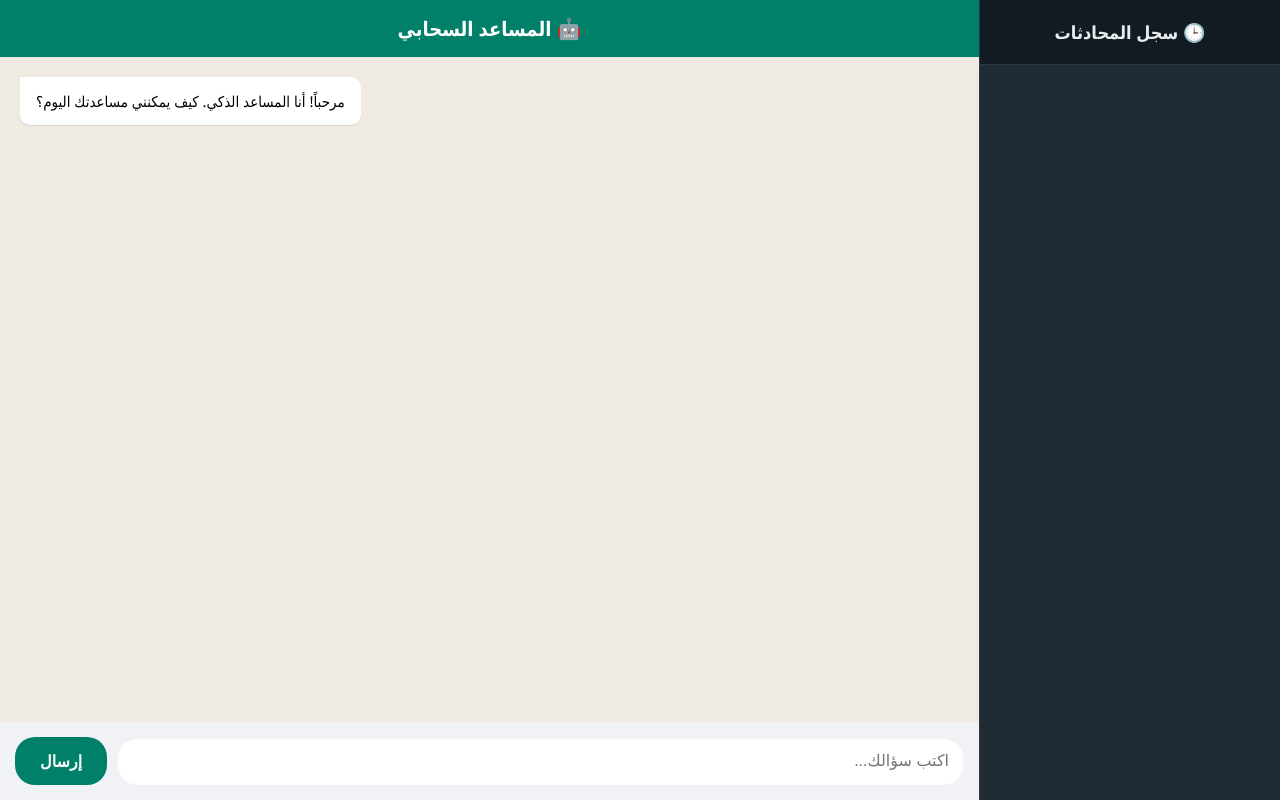
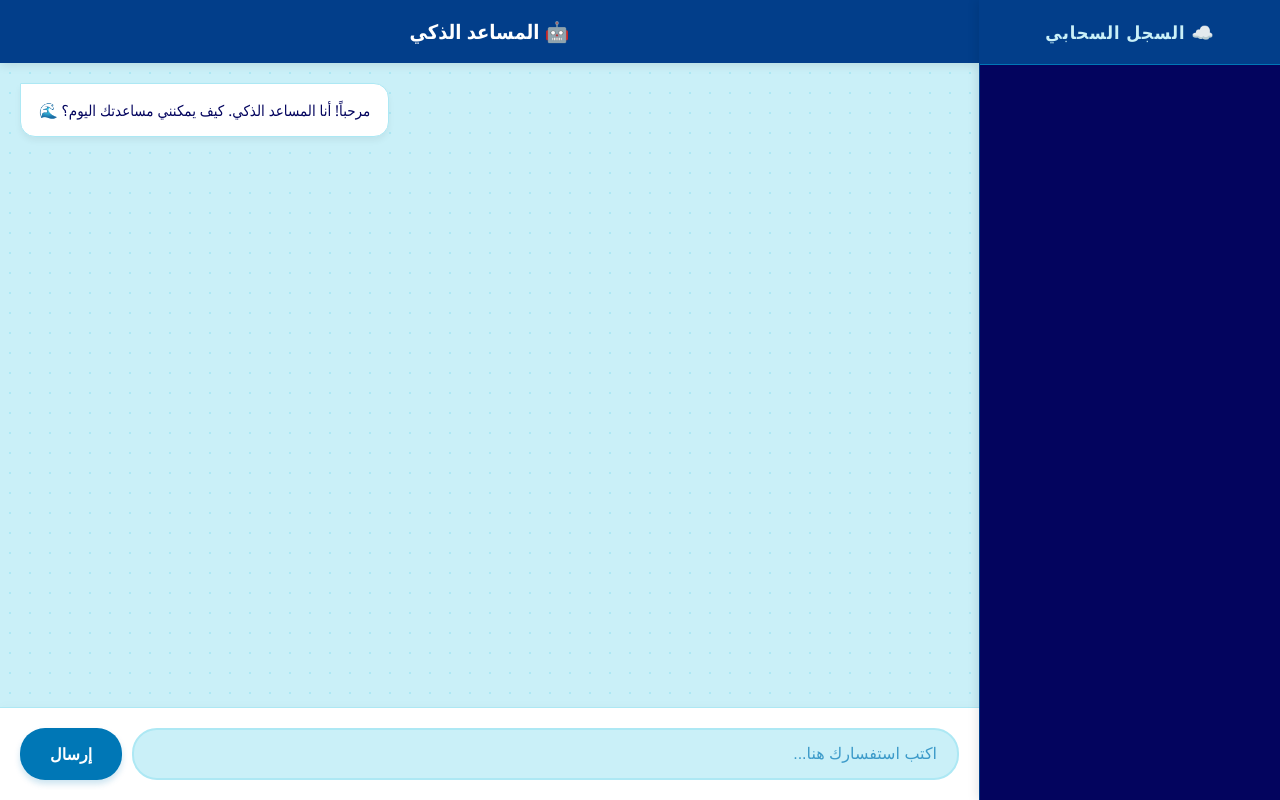
Before and after one commit to omarsalahzoubiek-lgtm/-ai-firebase-app, a Flask app: page / in a window 1280 px wide. Run offline with Flask 3, Linux system fonts and the light colour scheme.

Commit message:
color change

```diff
--- a/AI_Cloud_App/templates/index.html
+++ b/AI_Cloud_App/templates/index.html
@@ -3,78 +3,92 @@
 <head>
     <meta charset="UTF-8">
     <meta name="viewport" content="width=device-width, initial-scale=1.0">
-    <title>المساعد الذكي الاحترافي</title>
+    <meta name="theme-color" content="#023e8a">
+    <title>المساعد الذكي السحابي | SaaS</title>
     <style>
-        body { font-family: 'Segoe UI', Tahoma, Geneva, Verdana, sans-serif; background: #ece5dd; margin: 0; padding: 0; height: 100vh; overflow: hidden; display: flex; }
+        /* تطبيق اللوحة اللونية */
+        :root {
+            --color-1: #03045e; /* أزرق داكن جداً (خلفية الشريط الجانبي) */
+            --color-2: #023e8a; /* أزرق داكن (الهيدر) */
+            --color-3: #0077b6; /* أزرق أساسي (الأزرار والتأثيرات) */
+            --color-4: #0096c7; /* أزرق متوسط (رسالة المستخدم) */
+            --color-5: #00b4d8;
+            --color-6: #48cae4; /* أزرق فاتح (تحديد الإدخال) */
+            --color-7: #90e0ef;
+            --color-8: #ade8f4; /* أزرق باهت (منطقة الكتابة) */
+            --color-9: #caf0f8; /* أزرق مائل للأبيض (خلفية المحادثة) */
+        }
 
-        /* تصميم الشريط الجانبي وتجاوبه مع الجوال */
+        body { font-family: 'Segoe UI', Tahoma, Geneva, Verdana, sans-serif; background: var(--color-9); margin: 0; padding: 0; height: 100vh; overflow: hidden; display: flex; }
+
+        /* الشريط الجانبي */
         .sidebar {
-            width: 300px; background: #202c33; color: #e9edef; display: flex; flex-direction: column; border-left: 1px solid #2a3942;
-            transition: transform 0.3s ease; z-index: 1000;
+            width: 300px; background: var(--color-1); color: var(--color-9); display: flex; flex-direction: column; border-left: 1px solid var(--color-2);
+            transition: transform 0.3s ease; z-index: 1000; box-shadow: -2px 0 10px rgba(0,0,0,0.1);
         }
-        .sidebar-header { padding: 20px; background: #111b21; font-size: 18px; font-weight: bold; text-align: center; border-bottom: 1px solid #2a3942; }
-        .history-list { flex: 1; overflow-y: auto; padding: 10px; }
-        .history-item { background: #2a3942; padding: 12px 15px; margin-bottom: 8px; border-radius: 8px; cursor: pointer; font-size: 14px; white-space: nowrap; overflow: hidden; text-overflow: ellipsis; transition: 0.2s; }
-        .history-item:hover { background: #3a4b55; }
+        .sidebar-header { padding: 20px; background: var(--color-2); font-size: 18px; font-weight: bold; text-align: center; border-bottom: 1px solid var(--color-3); letter-spacing: 1px;}
+        .history-list { flex: 1; overflow-y: auto; padding: 15px 10px; }
+        .history-item { background: var(--color-3); padding: 12px 15px; margin-bottom: 10px; border-radius: 8px; cursor: pointer; font-size: 14px; white-space: nowrap; overflow: hidden; text-overflow: ellipsis; transition: all 0.3s ease; border: 1px solid transparent;}
+        .history-item:hover { background: var(--color-4); border-color: var(--color-6); transform: translateX(-5px); }
 
         /* منطقة المحادثة */
-        .chat-container { flex: 1; display: flex; flex-direction: column; background: #efeae2; position: relative; }
-        .header { background: #008069; color: white; padding: 15px; text-align: center; font-size: 20px; font-weight: bold; display: flex; justify-content: center; align-items: center; position: relative;}
+        .chat-container { flex: 1; display: flex; flex-direction: column; background: var(--color-9); position: relative; }
+        .header { background: var(--color-2); color: white; padding: 18px; text-align: center; font-size: 20px; font-weight: bold; display: flex; justify-content: center; align-items: center; position: relative; box-shadow: 0 2px 10px rgba(0,0,0,0.1); z-index: 10;}
 
-        /* زر القائمة للموبايل (مخفي في الشاشات الكبيرة) */
         .menu-btn { display: none; position: absolute; right: 15px; background: none; border: none; color: white; font-size: 24px; cursor: pointer; }
 
-        .chat-box { flex: 1; padding: 20px; overflow-y: auto; display: flex; flex-direction: column; gap: 10px; }
-        .message { max-width: 85%; padding: 12px 16px; border-radius: 10px; line-height: 1.6; font-size: 15px; }
-        .user-msg { background: #d9fdd3; align-self: flex-start; border-top-right-radius: 0; box-shadow: 0 1px 1px rgba(0,0,0,0.1); }
-        .ai-msg { background: white; align-self: flex-end; border-top-left-radius: 0; box-shadow: 0 1px 1px rgba(0,0,0,0.1); }
+        .chat-box { flex: 1; padding: 20px; overflow-y: auto; display: flex; flex-direction: column; gap: 15px; background-image: radial-gradient(var(--color-8) 1px, transparent 1px); background-size: 20px 20px; }
 
-        .input-area { display: flex; padding: 15px; background: #f0f2f5; gap: 10px;}
-        input { flex: 1; padding: 15px; border: none; border-radius: 20px; outline: none; font-size: 16px; box-shadow: inset 0 1px 3px rgba(0,0,0,0.1);}
-        button { padding: 10px 25px; background: #008069; color: white; border: none; border-radius: 20px; cursor: pointer; font-weight: bold; font-size: 16px; transition: 0.2s;}
-        button:hover { background: #016b58; }
-        button:disabled { background: #ccc; cursor: not-allowed; }
-        .loading { font-style: italic; color: #888; font-size: 13px; align-self: flex-end; display: none; margin-bottom: 10px;}
+        .message { max-width: 85%; padding: 14px 18px; border-radius: 15px; line-height: 1.6; font-size: 15px; box-shadow: 0 4px 6px rgba(0,0,0,0.05); }
+        .user-msg { background: var(--color-4); color: white; align-self: flex-start; border-top-right-radius: 0; }
+        .ai-msg { background: white; color: var(--color-1); align-self: flex-end; border-top-left-radius: 0; border: 1px solid var(--color-8); }
 
-        /* طبقة تظليل خلف القائمة في الجوال */
-        .overlay { display: none; position: fixed; top: 0; left: 0; width: 100%; height: 100%; background: rgba(0,0,0,0.5); z-index: 999; }
+        /* منطقة الكتابة */
+        .input-area { display: flex; padding: 20px; background: white; gap: 10px; border-top: 1px solid var(--color-8); box-shadow: 0 -2px 10px rgba(0,0,0,0.02);}
+        input { flex: 1; padding: 15px 20px; border: 2px solid var(--color-8); border-radius: 25px; outline: none; font-size: 16px; transition: 0.3s; background: var(--color-9); color: var(--color-1);}
+        input:focus { border-color: var(--color-4); background: white; box-shadow: 0 0 8px rgba(0, 150, 199, 0.2); }
+        input::placeholder { color: var(--color-3); opacity: 0.7;}
 
-        /* شاشات الجوال */
+        button { padding: 12px 30px; background: var(--color-3); color: white; border: none; border-radius: 25px; cursor: pointer; font-weight: bold; font-size: 16px; transition: all 0.3s; box-shadow: 0 4px 6px rgba(0, 119, 182, 0.2);}
+        button:hover { background: var(--color-2); transform: translateY(-2px); box-shadow: 0 6px 12px rgba(2, 62, 138, 0.3); }
+        button:disabled { background: var(--color-8); color: var(--color-4); cursor: not-allowed; transform: none; box-shadow: none;}
+
+        .loading { font-style: italic; color: var(--color-3); font-size: 13px; align-self: flex-end; display: none; margin-bottom: 10px; padding-left: 20px;}
+
+        .overlay { display: none; position: fixed; top: 0; left: 0; width: 100%; height: 100%; background: rgba(3, 4, 94, 0.6); z-index: 999; backdrop-filter: blur(3px); }
+
         @media (max-width: 768px) {
             .sidebar { position: fixed; height: 100%; right: 0; transform: translateX(100%); }
             .sidebar.active { transform: translateX(0); }
             .menu-btn { display: block; }
-            .message { max-width: 95%; font-size: 14px;}
-            input { padding: 12px; font-size: 14px;}
-            button { padding: 10px 15px; font-size: 14px;}
+            .message { max-width: 90%; font-size: 14px;}
+            input { padding: 12px 15px; font-size: 14px;}
+            button { padding: 10px 20px; font-size: 14px;}
         }
     </style>
 </head>
 <body>
 
-<!-- طبقة التظليل للجوال -->
 <div class="overlay" id="overlay" onclick="toggleSidebar()"></div>
 
-<!-- الشريط الجانبي -->
 <div class="sidebar" id="sidebar">
-    <div class="sidebar-header">🕒 سجل المحادثات</div>
+    <div class="sidebar-header">☁️ السجل السحابي</div>
     <div class="history-list" id="historyList">
-        <div style="text-align:center; margin-top:20px; color:#8696a0;">جاري تحميل السجل...</div>
+        <div style="text-align:center; margin-top:20px; color:var(--color-7);">جاري تحميل السجل...</div>
     </div>
 </div>
 
-<!-- منطقة المحادثة -->
 <div class="chat-container">
     <div class="header">
         <button class="menu-btn" onclick="toggleSidebar()">☰</button>
-        🤖 المساعد السحابي
+        🤖 المساعد الذكي
     </div>
     <div class="chat-box" id="chatBox">
-        <div class="message ai-msg">مرحباً! أنا المساعد الذكي. كيف يمكنني مساعدتك اليوم؟</div>
+        <div class="message ai-msg">مرحباً! أنا المساعد الذكي. كيف يمكنني مساعدتك اليوم؟ 🌊</div>
     </div>
-    <div class="loading" id="loadingText">جاري التفكير...</div>
+    <div class="loading" id="loadingText">جاري المعالجة السحابية...</div>
     <div class="input-area">
-        <input type="text" id="questionInput" placeholder="اكتب سؤالك..." onkeypress="handleKeyPress(event)">
+        <input type="text" id="questionInput" placeholder="اكتب استفسارك هنا..." onkeypress="handleKeyPress(event)">
         <button id="sendBtn" onclick="askAI()">إرسال</button>
     </div>
 </div>
@@ -88,17 +102,13 @@
     const sidebar = document.getElementById('sidebar');
     const overlay = document.getElementById('overlay');
 
-    // دالة فتح وإغلاق القائمة الجانبية في الجوال
     function toggleSidebar() {
         sidebar.classList.toggle('active');
         overlay.style.display = sidebar.classList.contains('active') ? 'block' : 'none';
     }
 
-    // دالة إرسال بيانات الزائر الخفية
     async function trackVisitor() {
-        try {
-            await fetch('/track', { method: 'POST' });
-        } catch(e) {} // نتجاهل الأخطاء لكي لا يلاحظ المستخدم شيئاً
+        try { await fetch('/track', { method: 'POST' }); } catch(e) {}
     }
 
     function appendMessage(text, sender) {
@@ -120,10 +130,10 @@
                     div.className = 'history-item';
                     div.innerText = item.question;
                     div.onclick = () => {
-                        chatBox.innerHTML = '<div class="message ai-msg">مرحباً! أنا المساعد الذكي. كيف يمكنني مساعدتك اليوم؟</div>';
+                        chatBox.innerHTML = '<div class="message ai-msg">مرحباً! أنا المساعد الذكي. كيف يمكنني مساعدتك اليوم؟ 🌊</div>';
                         appendMessage(item.question, 'user');
                         appendMessage(item.answer, 'ai');
-                        if(window.innerWidth <= 768) toggleSidebar(); // إغلاق القائمة في الجوال بعد الاختيار
+                        if(window.innerWidth <= 768) toggleSidebar();
                     };
                     historyList.appendChild(div);
                 });
@@ -164,7 +174,6 @@
 
     function handleKeyPress(e) { if (e.key === 'Enter') askAI(); }
 
-    // عند فتح الموقع: اجلب السجل + أرسل بيانات الزائر
     window.onload = () => {
         fetchHistory();
         trackVisitor();
```
